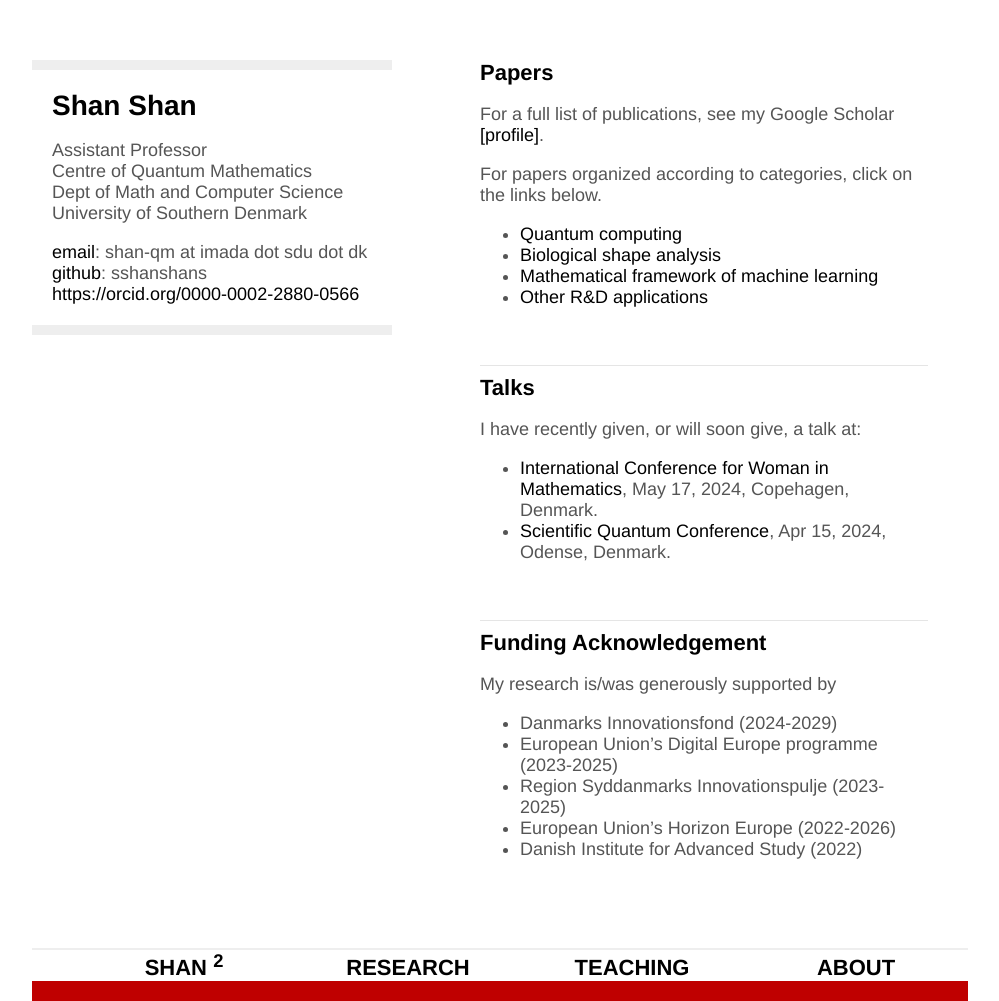
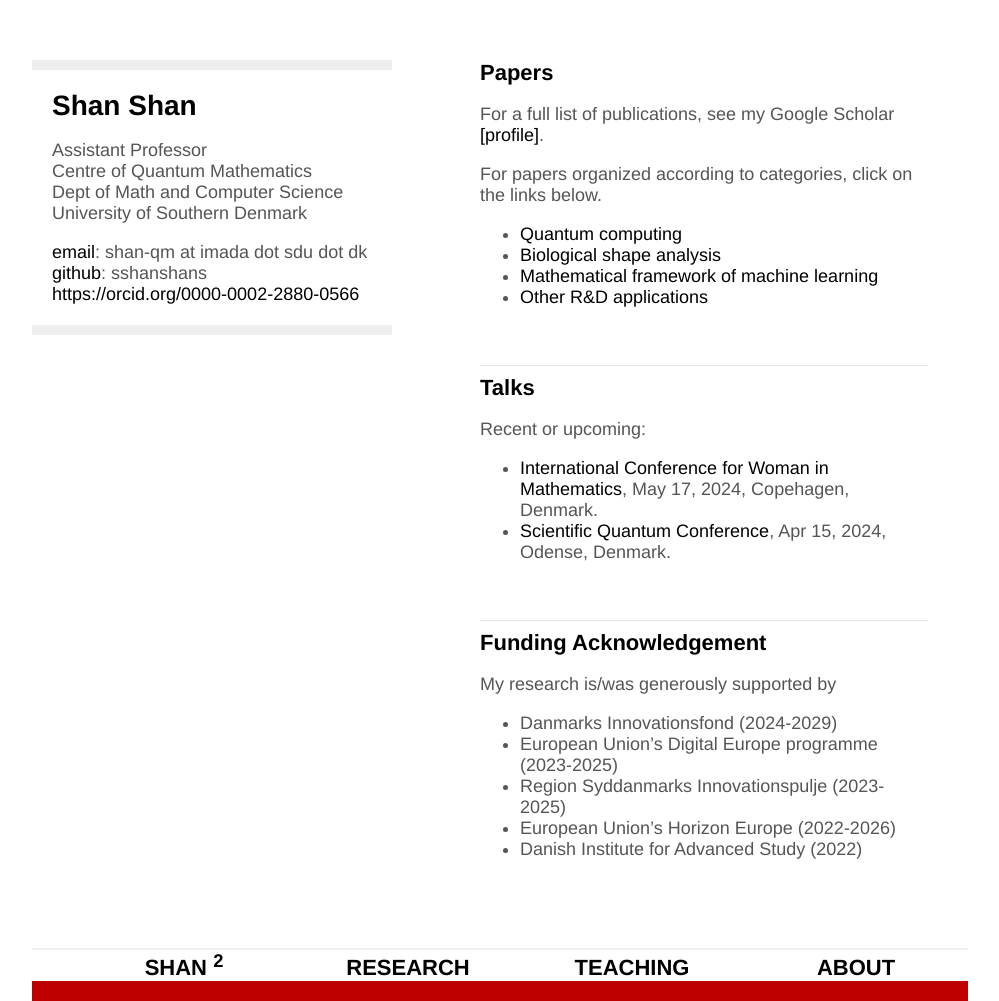
Before and after one commit to sshanshans/sshanshans.github.io, a Jekyll site: the page built from research/research.md, in a window 1280 px wide and 1001 px high. Shown: the whole window, without its empty margins (160-1159 px from the left). Built offline with Jekyll 4.4.1, drawn with Linux system fonts in a browser that asks for light colours.

Commit message:
Update research.md

```diff
--- a/research/research.md
+++ b/research/research.md
@@ -19,7 +19,7 @@
 
 ### Talks
 
-I have recently given, or will soon give, a talk at:
+Recent or upcoming:
 
 * [International Conference for Woman in Mathematics](https://www.math.ku.dk/english/calendar/events/women-in-math/#:~:text=To%20mark%20this%20date%20and,May%2017%2C%202024%20in%20Copenhagen), May 17, 2024, Copehagen, Denmark. <br />
 * [Scientific Quantum Conference](https://dqc.dk/event/scientific-quantum-conference/), Apr 15, 2024, Odense, Denmark.
```
